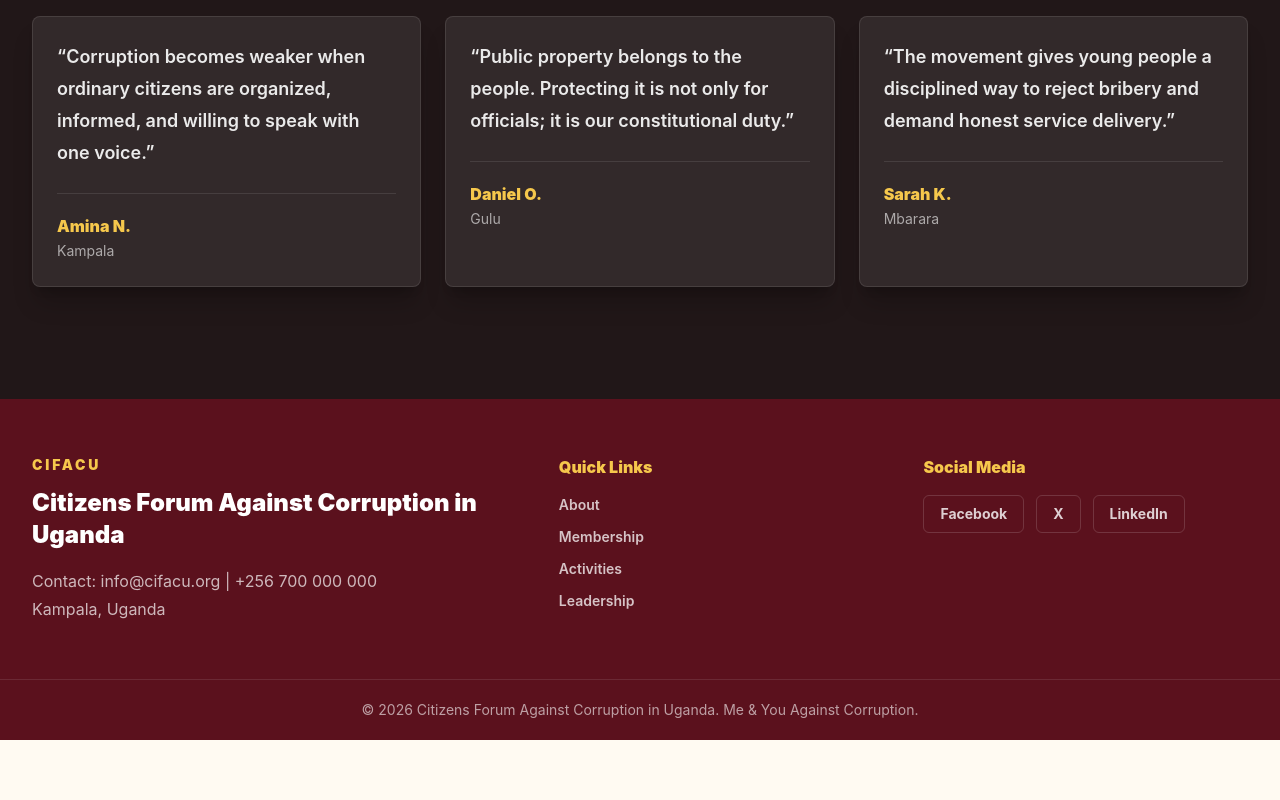
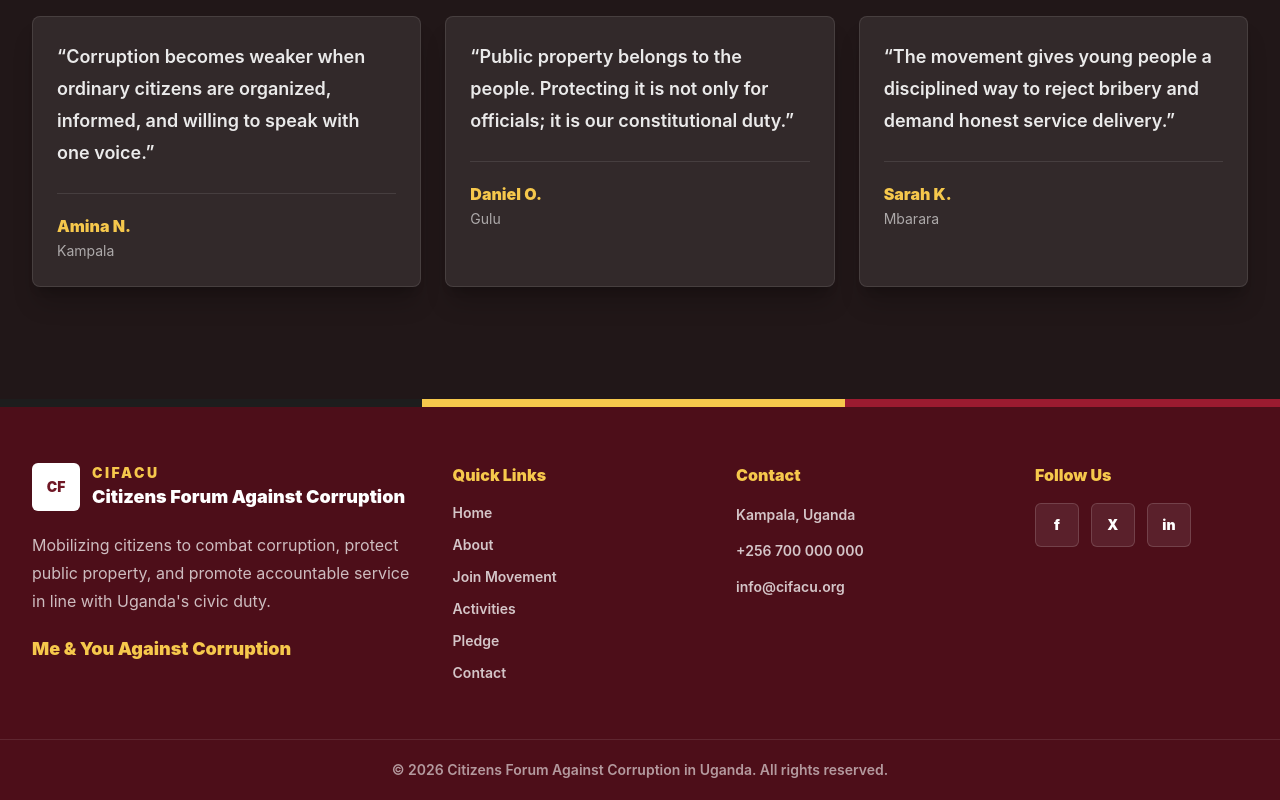
Before and after one commit to Richard-tec/cifacu-website, a Next.js app: page / in a window 1280 px wide. Shown: the part 3720-4520 px from the top of the page. Before the commit the page ends 4460 px from the top, so only its background shows below. Built offline with nearby package versions, Linux system fonts and the light colour scheme.

Commit message:
Describe changes

```diff
--- a/src/app/layout.tsx
+++ b/src/app/layout.tsx
@@ -1,4 +1,5 @@
 import type { Metadata } from "next";
+import { Footer } from "@/components/Footer";
 import { Navbar } from "@/components/Navbar";
 import "./globals.css";
 
@@ -17,6 +18,7 @@ export default function RootLayout({
       <body className="min-h-full flex flex-col">
         <Navbar />
         {children}
+        <Footer />
       </body>
     </html>
   );
--- a/src/app/page.tsx
+++ b/src/app/page.tsx
@@ -274,58 +274,6 @@ export default function Home() {
         </div>
       </section>
 
-      <footer id="contact" className="bg-[#5b111d] text-white">
-        <div className="mx-auto grid max-w-7xl gap-10 px-4 py-14 sm:px-6 md:grid-cols-[1.2fr_0.8fr_0.8fr] lg:px-8">
-          <div>
-            <p className="text-sm font-black uppercase tracking-[0.2em] text-[#f6c84c]">
-              CIFACU
-            </p>
-            <h2 className="mt-3 text-2xl font-black">
-              Citizens Forum Against Corruption in Uganda
-            </h2>
-            <p className="mt-4 max-w-md leading-7 text-white/70">
-              Contact: info@cifacu.org | +256 700 000 000
-              <br />
-              Kampala, Uganda
-            </p>
-          </div>
-          <div>
-            <h3 className="font-black text-[#f6c84c]">Quick Links</h3>
-            <div className="mt-4 grid gap-3 text-sm font-semibold text-white/75">
-              <a href="#about" className="transition hover:text-white">
-                About
-              </a>
-              <a href="#join" className="transition hover:text-white">
-                Membership
-              </a>
-              <a href="#activities" className="transition hover:text-white">
-                Activities
-              </a>
-              <a href="#leadership" className="transition hover:text-white">
-                Leadership
-              </a>
-            </div>
-          </div>
-          <div>
-            <h3 className="font-black text-[#f6c84c]">Social Media</h3>
-            <div className="mt-4 flex flex-wrap gap-3">
-              {["Facebook", "X", "LinkedIn"].map((item) => (
-                <a
-                  key={item}
-                  href="#"
-                  className="rounded-md border border-white/15 px-4 py-2 text-sm font-bold text-white/80 transition hover:border-[#f6c84c] hover:text-[#f6c84c]"
-                >
-                  {item}
-                </a>
-              ))}
-            </div>
-          </div>
-        </div>
-        <div className="border-t border-white/10 px-4 py-5 text-center text-sm text-white/60">
-          &copy; 2026 Citizens Forum Against Corruption in Uganda. Me &amp; You
-          Against Corruption.
-        </div>
-      </footer>
     </main>
   );
 }
--- /dev/null
+++ b/src/components/Footer.tsx
@@ -0,0 +1,110 @@
+"use client";
+
+import Link from "next/link";
+import { usePathname } from "next/navigation";
+
+const quickLinks = [
+  { label: "Home", href: "/" },
+  { label: "About", href: "/#about" },
+  { label: "Join Movement", href: "/register" },
+  { label: "Activities", href: "/activities" },
+  { label: "Pledge", href: "/pledge" },
+  { label: "Contact", href: "/#contact" },
+];
+
+const socialLinks = [
+  { label: "Facebook", initial: "f", href: "#" },
+  { label: "X", initial: "X", href: "#" },
+  { label: "LinkedIn", initial: "in", href: "#" },
+];
+
+export function Footer() {
+  const pathname = usePathname();
+
+  if (pathname.startsWith("/admin")) {
+    return null;
+  }
+
+  return (
+    <footer id="contact" className="bg-[#4d0e19] text-white">
+      <div className="h-2 bg-[linear-gradient(90deg,#1d1d1d_0_33%,#f6c84c_33%_66%,#9b1b30_66%_100%)]" />
+      <div className="mx-auto grid max-w-7xl gap-10 px-4 py-14 sm:px-6 md:grid-cols-2 lg:grid-cols-[1.25fr_0.8fr_0.85fr_0.7fr] lg:px-8">
+        <section>
+          <div className="flex items-center gap-3">
+            <span className="flex size-12 items-center justify-center rounded-md bg-white text-sm font-black text-[#6f1725]">
+              CF
+            </span>
+            <div>
+              <p className="text-sm font-black uppercase tracking-[0.18em] text-[#f6c84c]">
+                CIFACU
+              </p>
+              <h2 className="text-lg font-black">
+                Citizens Forum Against Corruption
+              </h2>
+            </div>
+          </div>
+          <p className="mt-5 max-w-md leading-7 text-white/72">
+            Mobilizing citizens to combat corruption, protect public property,
+            and promote accountable service in line with Uganda&apos;s civic
+            duty.
+          </p>
+          <p className="mt-5 text-lg font-black text-[#f6c84c]">
+            Me &amp; You Against Corruption
+          </p>
+        </section>
+
+        <section>
+          <h3 className="font-black text-[#f6c84c]">Quick Links</h3>
+          <div className="mt-4 grid gap-3 text-sm font-semibold text-white/76">
+            {quickLinks.map((link) => (
+              <Link
+                className="transition hover:text-[#f6c84c]"
+                href={link.href}
+                key={link.label}
+              >
+                {link.label}
+              </Link>
+            ))}
+          </div>
+        </section>
+
+        <section>
+          <h3 className="font-black text-[#f6c84c]">Contact</h3>
+          <div className="mt-4 grid gap-3 text-sm font-semibold leading-6 text-white/76">
+            <p>Kampala, Uganda</p>
+            <a className="transition hover:text-[#f6c84c]" href="tel:+256700000000">
+              +256 700 000 000
+            </a>
+            <a
+              className="transition hover:text-[#f6c84c]"
+              href="mailto:info@cifacu.org"
+            >
+              info@cifacu.org
+            </a>
+          </div>
+        </section>
+
+        <section>
+          <h3 className="font-black text-[#f6c84c]">Follow Us</h3>
+          <div className="mt-4 flex flex-wrap gap-3">
+            {socialLinks.map((link) => (
+              <a
+                aria-label={link.label}
+                className="flex size-11 items-center justify-center rounded-md border border-white/15 bg-white/8 text-sm font-black text-white transition hover:border-[#f6c84c] hover:text-[#f6c84c]"
+                href={link.href}
+                key={link.label}
+              >
+                {link.initial}
+              </a>
+            ))}
+          </div>
+        </section>
+      </div>
+
+      <div className="border-t border-white/10 px-4 py-5 text-center text-sm font-semibold text-white/58">
+        &copy; 2026 Citizens Forum Against Corruption in Uganda. All rights
+        reserved.
+      </div>
+    </footer>
+  );
+}
```
